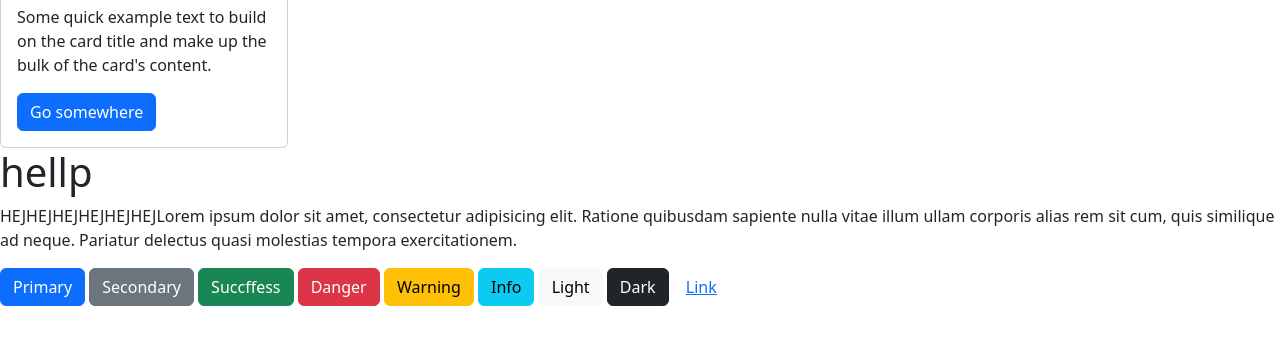
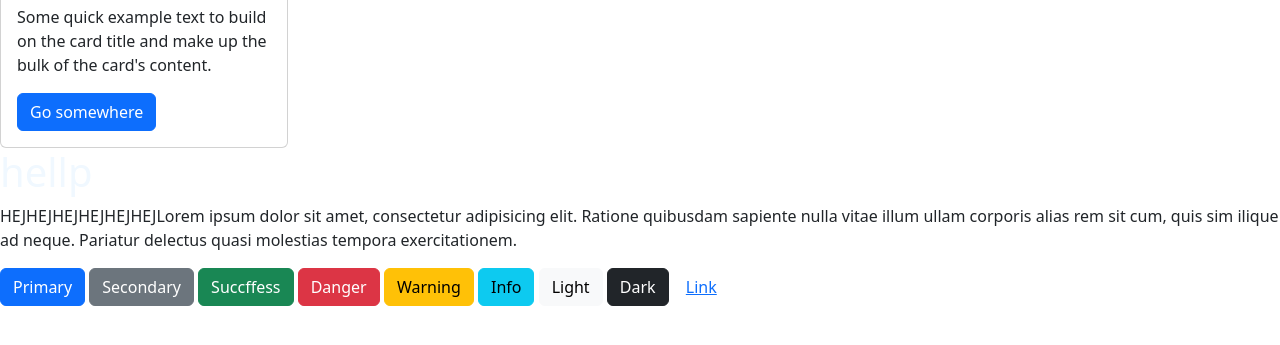
Before and after one commit to Murwet/Bootstrap-test, a plain HTML site: page index.html in a window 1280 px wide. Shown: the part 315-660 px from the top of the page. Drawn offline with nearby package versions, Linux system fonts and the light colour scheme.

Commit message:
third commit

```diff
--- a/index.html
+++ b/index.html
@@ -58,7 +58,7 @@
       </div>
       <h1>hellp</h1>
     <p>HEJHEJHEJHEJHEJHEJLorem ipsum dolor sit amet, consectetur adipisicing elit. Ratione quibusdam sapiente nulla vitae illum ullam
-        corporis alias rem sit cum, quis similique ad neque. Pariatur delectus quasi molestias tempora exercitationem.
+        corporis alias rem sit cum, quis sim ilique ad neque. Pariatur delectus quasi molestias tempora exercitationem.
     </p>
 
 
--- a/style.css
+++ b/style.css
@@ -0,0 +1,3 @@
+h1{
+    color: aliceblue;
+}
```
